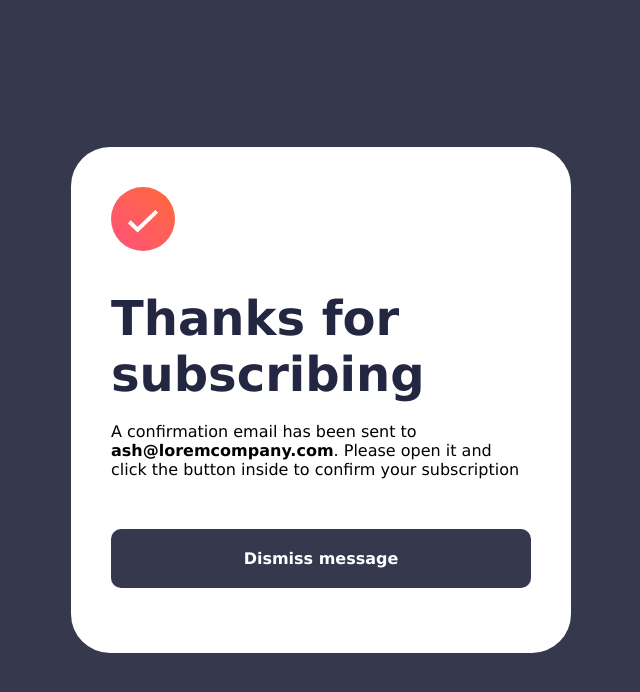
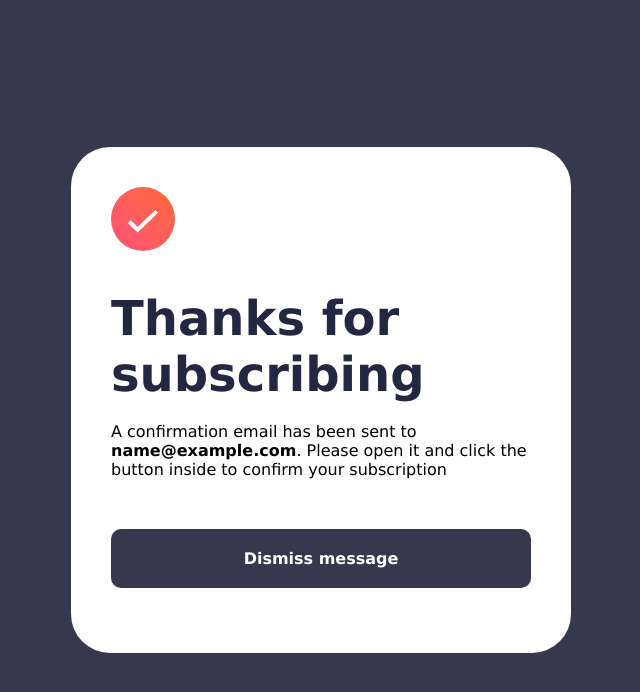
Before and after one commit to AbbeyTheCoder/NewsLetter-Sign-up, a plain HTML site: page index.html in a window 1280 px wide. Both pictures are taken after typing "name@example.com" into the empty fields and a click on the button "Subscribe to monthly newsletter". Shown: the whole page, without its empty margins (319-959 px from the left). Drawn offline with Linux system fonts and the light colour scheme.

Commit message:
Made the user email dynamic in the success message after form submission.

```diff
--- a/index.html
+++ b/index.html
@@ -68,8 +68,8 @@
       <h1>Thanks for subscribing</h1>
       <p>
         A confirmation email has been sent to
-        <strong>ash@loremcompany.com</strong>. Please open it and click the
-        button inside to confirm your subscription
+        <strong id="user-email">ash@loremcompany.com</strong>. Please open it
+        and click the button inside to confirm your subscription
       </p>
       <button id="dismiss-msg">Dismiss message</button>
     </section>
--- a/script.js
+++ b/script.js
@@ -16,6 +16,7 @@ submitBtn.addEventListener("click", function (e) {
 
   if (empty && emailRegex.test(userEmail)) {
     document.getElementsByTagName("main")[0].style.display = "none";
+    document.getElementById("user-email").textContent = userEmail;
     document.getElementById("success-msg").style.display = "flex";
     return;
   }
```
